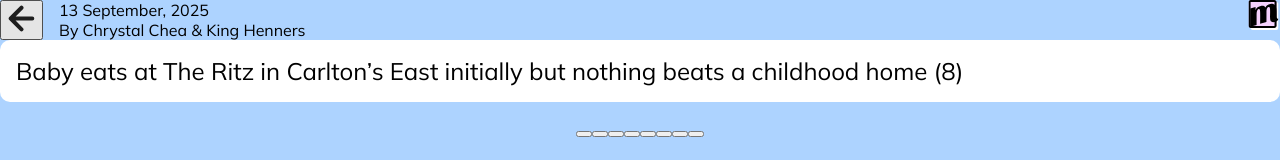
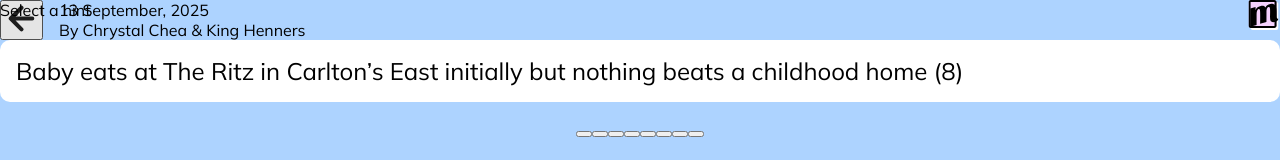
Before and after one commit to henry-d-huynh/pauls-minute-cryptic, a React (Vite) app: page / in a window 1280 px wide. Shown: the top 160 px of the page. Built offline with nearby package versions, Linux system fonts and the light colour scheme; a web font is replaced by a local one.

Commit message:
Added modal component

```diff
--- a/src/App.tsx
+++ b/src/App.tsx
@@ -1,9 +1,11 @@
 import { GameScreen } from "./components/game-screen/game-screen.tsx";
+import { Modal } from "./components/modal/modal.tsx";
 
 function App() {
   return (
     <>
       <GameScreen />
+      <Modal />
     </>
   );
 }
--- /dev/null
+++ b/src/components/modal/modal.module.scss
@@ -0,0 +1,20 @@
+.modal {
+  position: fixed;
+  z-index: 50;
+  inset: 0;
+  pointer-events: none;
+
+  &-overlay {
+    inset: 0;
+    position: absolute;
+    //pointer-events: auto;
+  }
+
+  &-dialog {
+    position: absolute;
+    bottom: 1rem;
+    left: 0;
+    right: 0;
+    //pointer-events: auto;
+  }
+}
--- /dev/null
+++ b/src/components/modal/modal.tsx
@@ -0,0 +1,16 @@
+import styles from "./modal.module.scss";
+import type { ReactElement } from "react";
+
+export const Modal = (): ReactElement => {
+  return (
+    <div className={styles.modal}>
+      <div className={styles.modalOverlay}></div>
+      <div className={styles.modalDialog}>
+        <div></div>
+        <div>
+          <div>Select a hint</div>
+        </div>
+      </div>
+    </div>
+  );
+};
```
